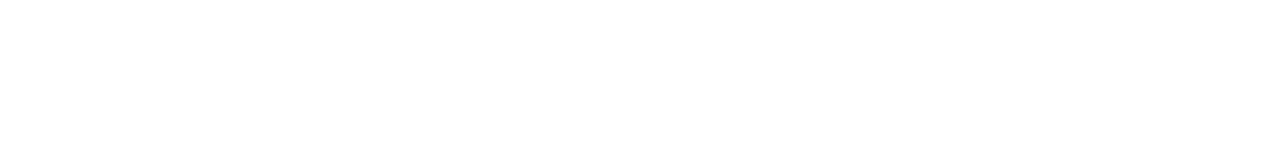
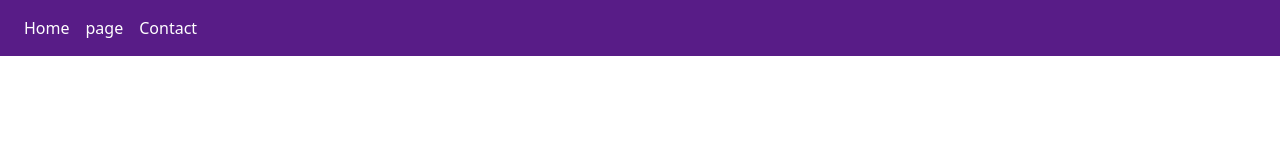
Before and after one commit to 11yashpratapsingh/Tailwind-CSS, a plain HTML site: page index.html in a window 1280 px wide. Drawn offline with nearby package versions, Linux system fonts and the light colour scheme.

Commit message:
Changes made

```diff
--- a/index.html
+++ b/index.html
@@ -4,7 +4,16 @@
     <meta charset="UTF-8" />
     <meta http-equiv="X-UA-Compatible" content="IE=edge" />
     <meta name="viewport" content="width=device-width, initial-scale=1.0" />
+    <script src="https://cdn.tailwindcss.com"></script>
     <title>Document</title>
   </head>
-  <body></body>
+  <body>
+    <nav class="px-4 py-4 bg-purple-900 text-white">
+      <ul class="flex">
+        <li class="mx-2 cursor-pointer">Home</li>
+        <li class="mx-2 cursor-pointer">page</li>
+        <li class="mx-2 cursor-pointer">Contact</li>
+      </ul>
+    </nav>
+  </body>
 </html>
```
